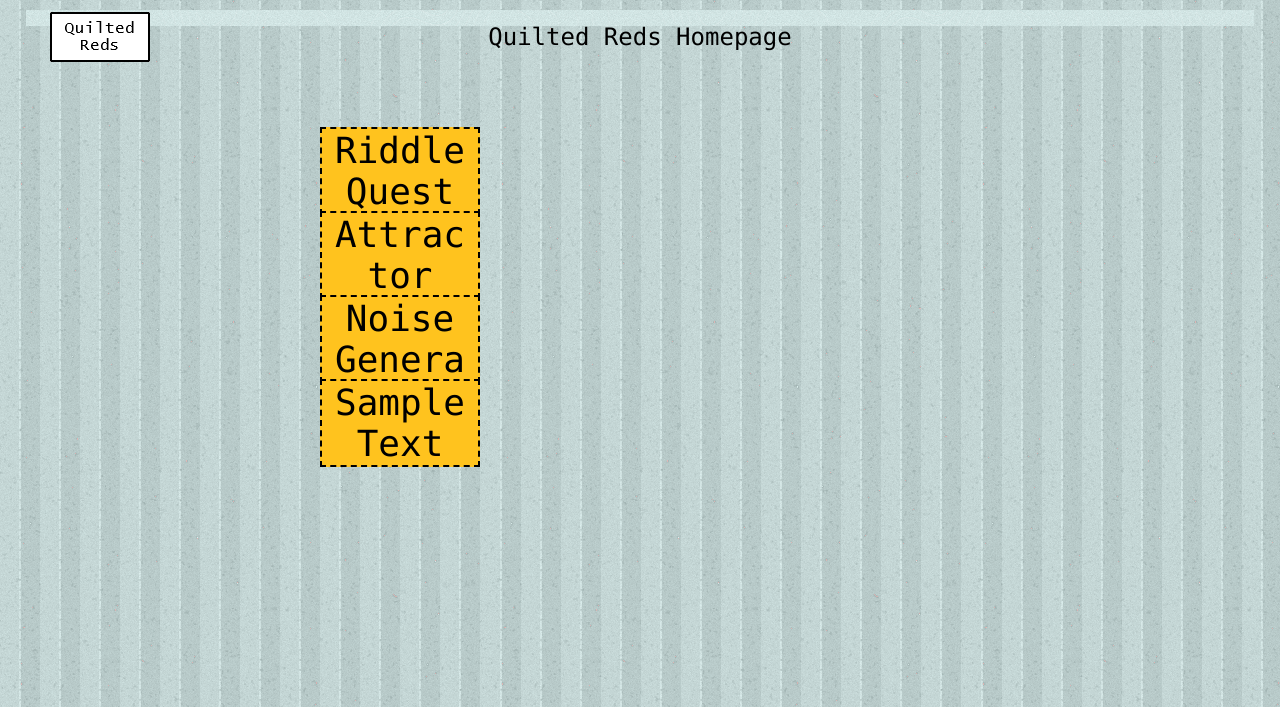
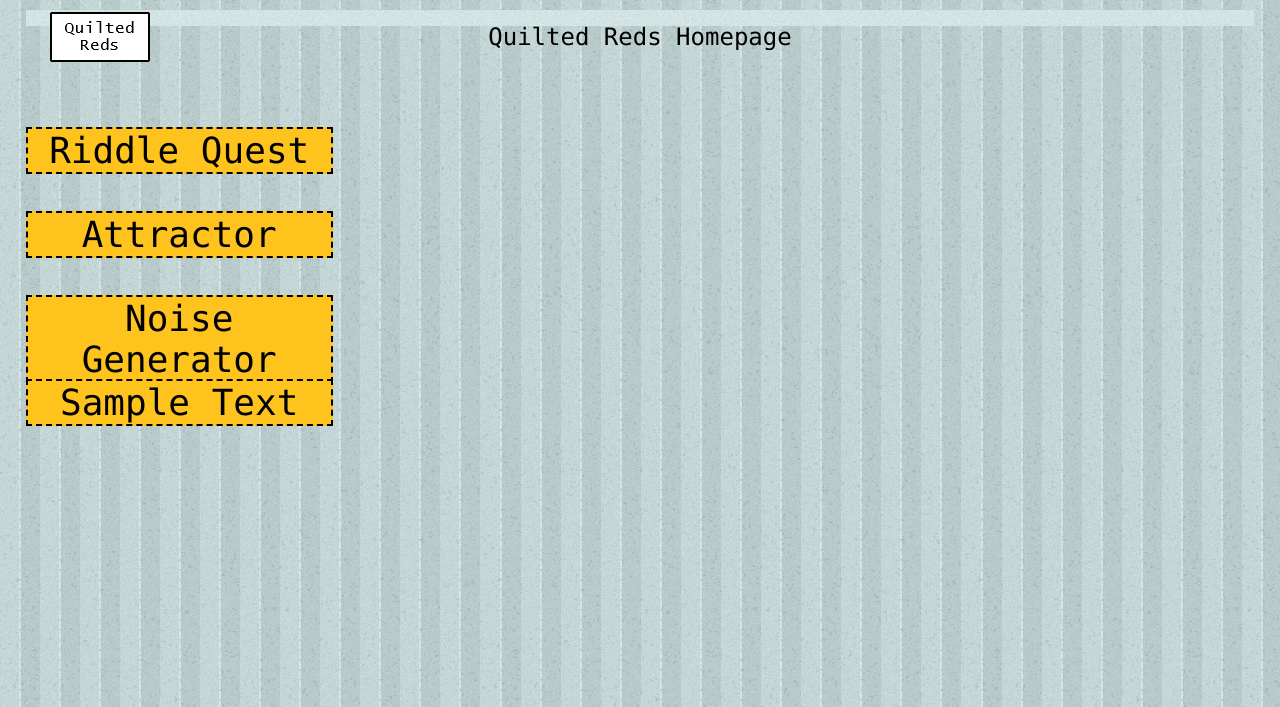
Before and after one commit to Mathisplay/quilted-reds, a PHP site: page /home.html in a window 1280 px wide. Shown: the top 707 px of the page. Run offline with PHP 8.4, Linux system fonts and the light colour scheme.

Commit message:
Update main.css

```diff
--- a/main.css
+++ b/main.css
@@ -99,8 +99,8 @@
 	position: absolute;
 	top: 13px;
 	text-align: left;
-	left: 25%;
-	width: 50%;
+	left: 2%;
+	width: 96%;
 	font-family: "Lucida Console", Monaco, monospace;
 	font-size: 24px;
 	word-wrap: break-word;
```
